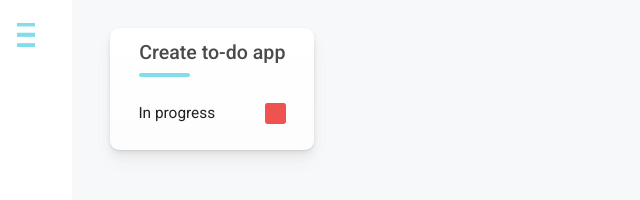
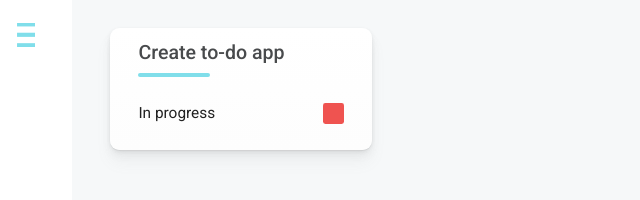
Before and after one commit to e-victoria/planItWeb, an Angular app: page / in a window 1280 px wide. Shown: the top 200 px of the page, without its empty margins (0-640 px from the left). Built offline with nearby package versions, Linux system fonts and the light colour scheme.

Commit message:
Change amount of tasks in one row

```diff
--- a/src/app/tasks/tasks.component.scss
+++ b/src/app/tasks/tasks.component.scss
@@ -3,7 +3,7 @@
 
 .tasks__list {
   display: grid;
-  grid-template-columns: repeat(5, 1fr);
+  grid-template-columns: repeat(4, 1fr);
   gap: 2em;
 }
 
@@ -82,13 +82,9 @@
 }
 
 .mat-card-title {
+  width: 100%;
   margin-bottom: 2em;
-}
-
-@media (max-width: 1200px) {
-  .tasks__list {
-    grid-template-columns: repeat(4, 1fr);
-  }
+  word-break: break-word;
 }
 
 @media (max-width: 992px) {
```
